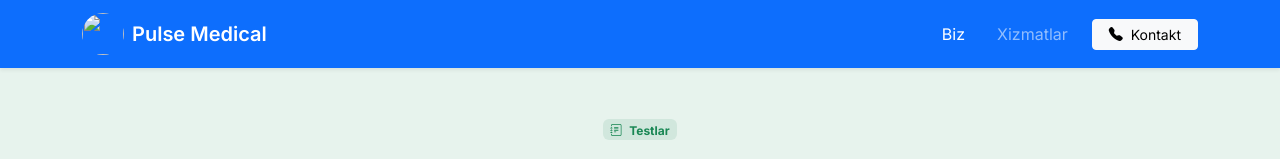
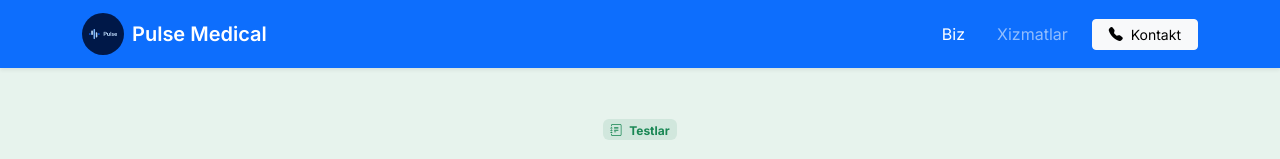
Before and after one commit to jahongirbaxromov07/Pulse, a plain HTML site: page index.html in a window 1280 px wide. Shown: the top 159 px of the page. Drawn offline with nearby package versions, Linux system fonts and the light colour scheme; the site is published under a folder, as on GitHub Pages, so addresses that start at the root find nothing.

Commit message:
Update index.html

```diff
--- a/index.html
+++ b/index.html
@@ -44,7 +44,7 @@
     <nav class="navbar navbar-expand-lg navbar-dark bg-primary sticky-top shadow-sm">
         <div class="container">
             <a class="navbar-brand fw-semibold d-flex align-items-center gap-2" href="#">
-                <img src="/Pulse.jpg" width="42" height="42" class="rounded-circle">
+                <img src="Pulse.jpg" width="42" height="42" class="rounded-circle">
                 Pulse Medical
             </a>
 
@@ -200,4 +200,5 @@
     <script src="https://cdn.jsdelivr.net/npm/bootstrap@5.3.2/dist/js/bootstrap.bundle.min.js"></script>
 </body>
 
+
 </html>
```
